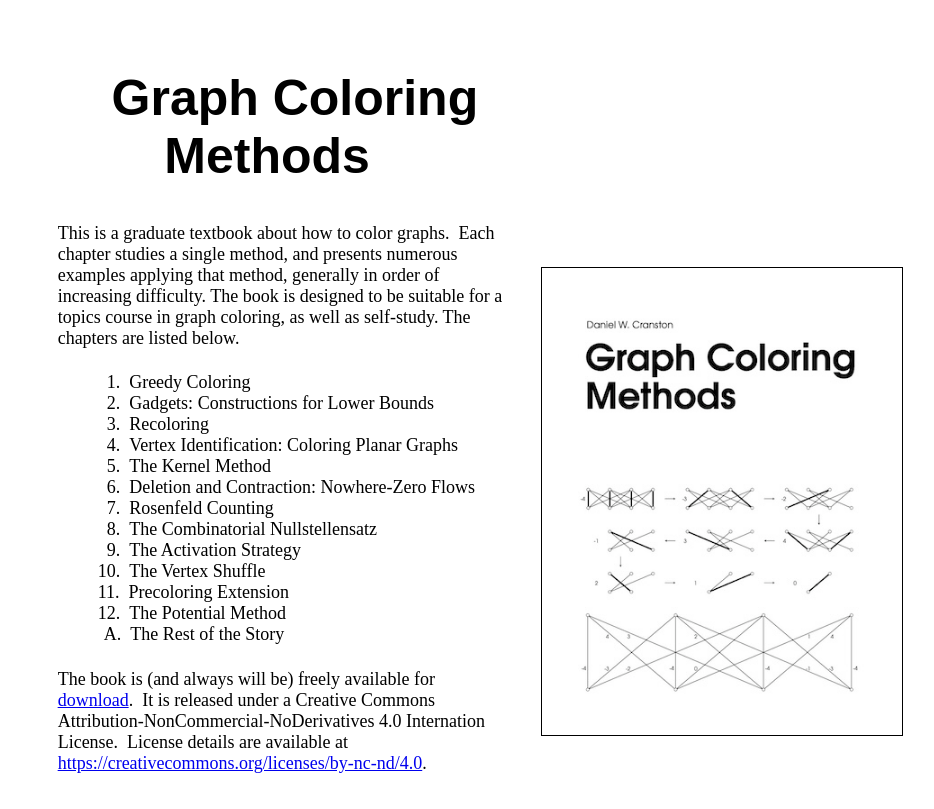
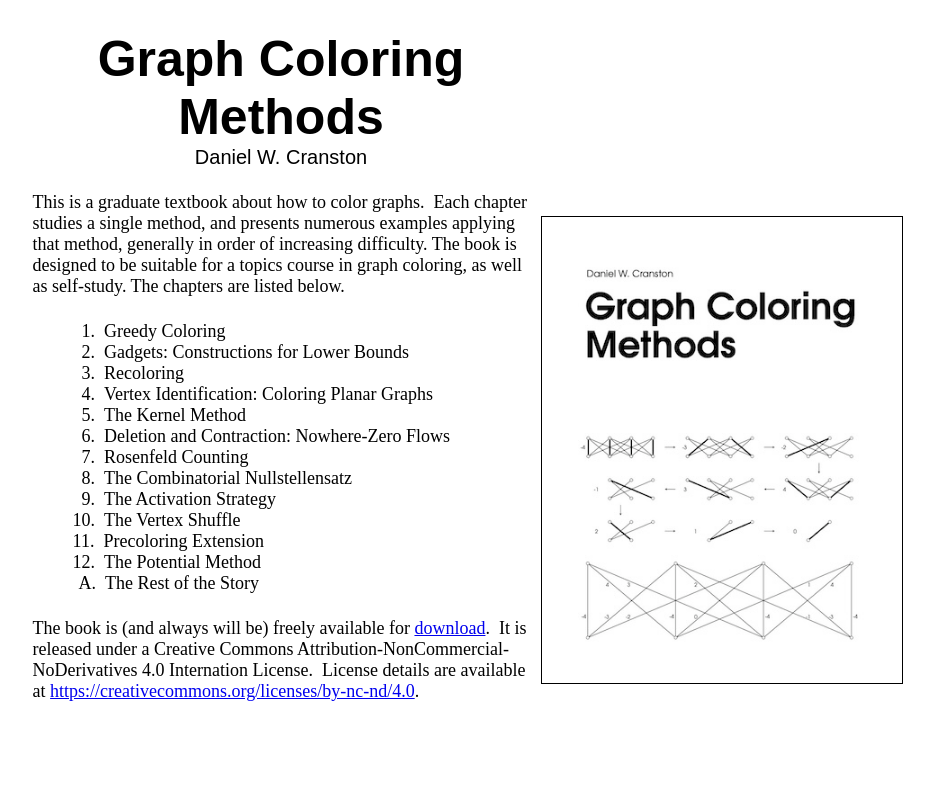
Before and after one commit to dancranston/dancranston.github.io, a plain HTML site: page index.html in a window 1280 px wide. Shown: the whole page, without its empty margins (176-1110 px from the left). Drawn offline with Linux system fonts and the light colour scheme; a web font is replaced by a local one.

Commit message:
Add files via upload

```diff
--- a/index.html
+++ b/index.html
@@ -5,7 +5,7 @@ Graph Coloring Methods
 </title>
 <link href="https://fonts.cdnfonts.com/css/tex-gyre-adventor" rel="stylesheet">
 <style>
-h1 {
+h1, h2, h3, th {
     font-family: 'TeXGyreAdventor', sans-serif;
 }
 td, th {
@@ -30,16 +30,15 @@ ol>li:before {
 	<center>
 	<table style="border: 0px solid black; cell-border: 2px solid black; width: 70%">
 		<tr>
-			<th style="vertical-align: top; height: 130px; width: 70%" colspan=3>
-				<h1 style="font-size: 50px;"><br>&nbsp;&nbsp;Graph Coloring Methods&nbsp;&nbsp;</h1>
+			<th style="font-size: 50px; align: center; vertical-align: top; height: 100px; width: 70%; padding: 20px; spacing: 10px" colspan=3>
+				Graph Coloring Methods<div style="font-size: 20px; font-weight: lighter; align: left">Daniel W. Cranston<br></div>
 			</th>
-			<th>&nbsp;</th>
 		</tr>
 		<tr>
 			<td style="width: 1px">
 				&nbsp;
 			</td>
-			<td style="vertical-align: top;" width = 60%>
+			<td style="vertical-align: top;" width = 70%>
 				<h4>This is a graduate textbook about how to color graphs.&nbsp Each chapter studies a single method, and presents numerous examples applying that method, generally in order of increasing difficulty.  The book is designed to be suitable for a topics course in graph coloring, as well as self-study. The chapters are listed below.</h4>
 
 				<ol>
```
